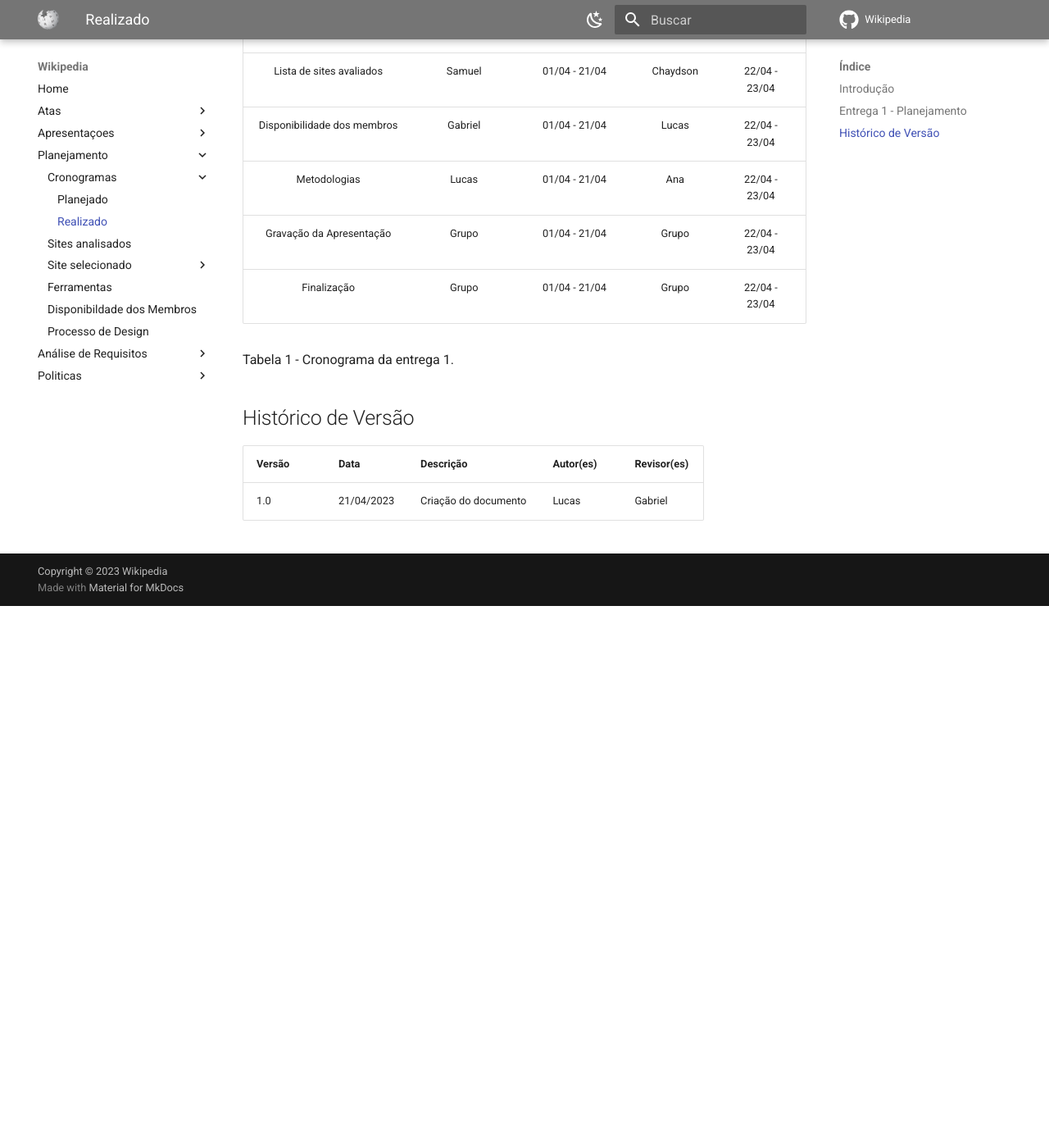
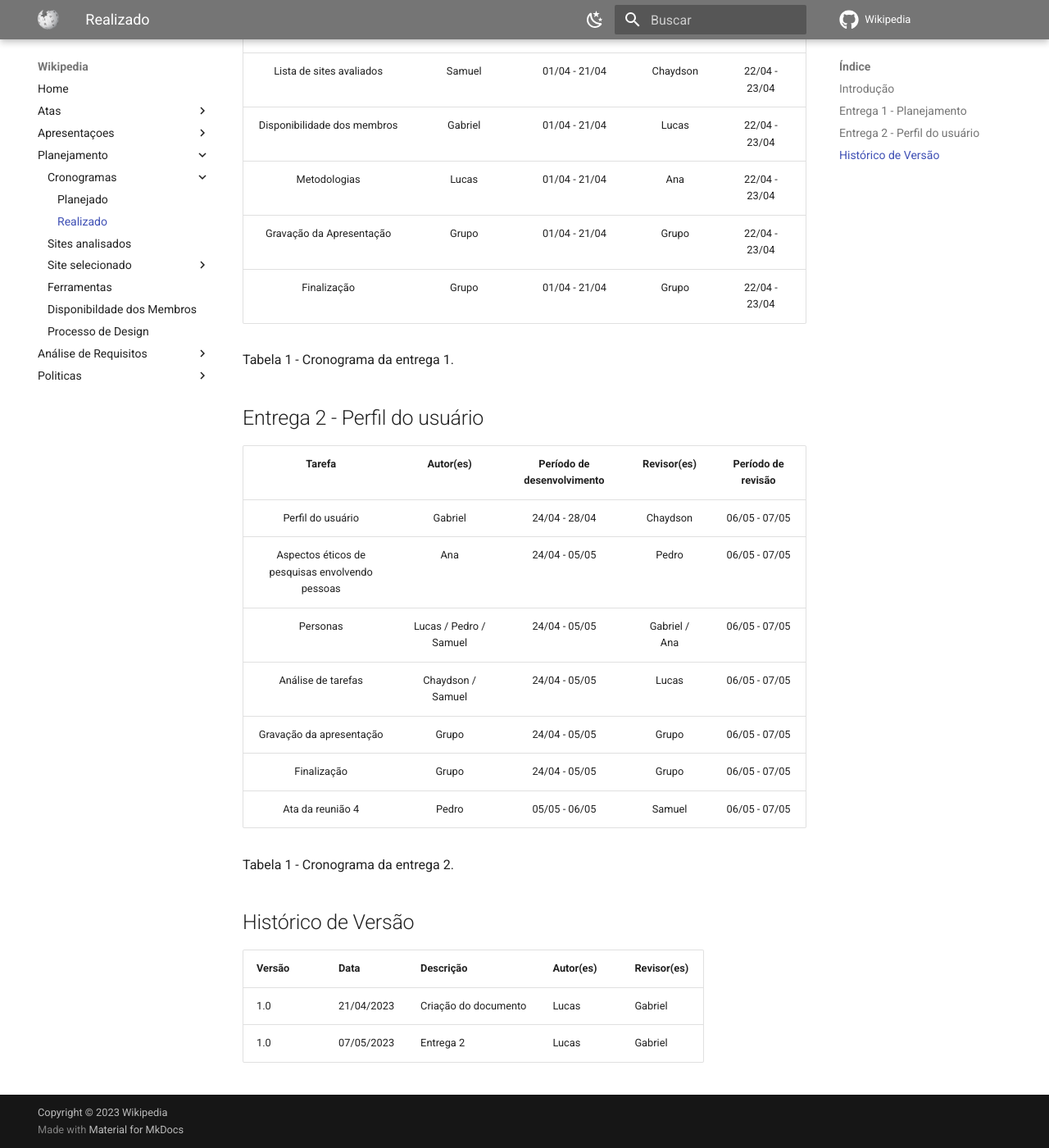
Before and after one commit to Interacao-Humano-Computador/2023.1-Wikipedia, an MkDocs documentation site: the page built from docs/planejamento/cronogramaRealizado.md, in a window 1280 px wide and 1400 px high, scrolled down 1000 px. Shown: the whole window at 82% size. Built offline with MkDocs 1.6.1 and Material for MkDocs 9.7.7, drawn with Linux system fonts in a browser that asks for light colours; comment, search, counter and statistics services are not loaded; before the commit the page ends 1739 px from its top, so only the background shows below that.

Commit message:
Entrega 2

```diff
--- a/docs/planejamento/cronogramaRealizado.md
+++ b/docs/planejamento/cronogramaRealizado.md
@@ -8,26 +8,41 @@
 
 Na tabela 1 encontra-se o cronograma realizado da entrega 1
 
-|                       Tarefa                       |          Autor(es)          | Período de desenvolvimento | Revisor(es) | Período de revisão |
-| :-------------------------------------------------: | :--------------------------: | :-------------------------: | :---------: | :------------------: |
-|             Criação da documentação             |            Lucas            |        01/04 - 01/04        |   Gabriel   |    22/04 - 23/04    |
-|                   Ata reunião 1                   |            Lucas            |        01/04 - 08/04        |   Gabriel   |    09/04 - 23/04    |
-|                   Ata reunião 2                   |            Pedro            |        07/04 - 14/04        |   Samuel   |    22/04 - 23/04    |
-|                  Cronograma geral                  |            Lucas            |        01/04 - 08/04        |   Gabriel   |    09/04 - 23/04    |
-|                     Ferramentas                     |            Pedro            |        01/04 - 03/04        |    Lucas    |        03/04        |
-|              Documentação da equipe              |             Ana             |        01/04 - 07/04        |  Chaydson  |    08/04 - 23/04    |
-|                 Processo de design                 |           Gabriel           |        01/04 - 21/04        |     Ana     |    22/04 - 23/04    |
-| Aplicação do Framework DECIDE no site escolhido | Chaydson, Ana, Lucas e Pedro |        01/04 - 21/04        |   Gabriel   |    22/04 - 23/04    |
-|              Lista de sites avaliados              |            Samuel            |        01/04 - 21/04        |  Chaydson  |    22/04 - 23/04    |
-|             Disponibilidade dos membros             |           Gabriel           |        01/04 - 21/04        |    Lucas    |    22/04 - 23/04    |
-|                    Metodologias                    |            Lucas            |        01/04 - 21/04        |     Ana     |    22/04 - 23/04    |
-|            Gravação da Apresentação            |            Grupo            |        01/04 - 21/04        |    Grupo    |    22/04 - 23/04    |
-|                    Finalização                    |            Grupo            |        01/04 - 21/04        |    Grupo    |    22/04 - 23/04    |
+|                     Tarefa                      |          Autor(es)           | Período de desenvolvimento | Revisor(es) | Período de revisão |
+| :---------------------------------------------: | :--------------------------: | :------------------------: | :---------: | :----------------: |
+|             Criação da documentação             |            Lucas             |       01/04 - 01/04        |   Gabriel   |   22/04 - 23/04    |
+|                  Ata reunião 1                  |            Lucas             |       01/04 - 08/04        |   Gabriel   |   09/04 - 23/04    |
+|                  Ata reunião 2                  |            Pedro             |       07/04 - 14/04        |   Samuel    |   22/04 - 23/04    |
+|                Cronograma geral                 |            Lucas             |       01/04 - 08/04        |   Gabriel   |   09/04 - 23/04    |
+|                   Ferramentas                   |            Pedro             |       01/04 - 03/04        |    Lucas    |       03/04        |
+|             Documentação da equipe              |             Ana              |       01/04 - 07/04        |  Chaydson   |   08/04 - 23/04    |
+|               Processo de design                |           Gabriel            |       01/04 - 21/04        |     Ana     |   22/04 - 23/04    |
+| Aplicação do Framework DECIDE no site escolhido | Chaydson, Ana, Lucas e Pedro |       01/04 - 21/04        |   Gabriel   |   22/04 - 23/04    |
+|            Lista de sites avaliados             |            Samuel            |       01/04 - 21/04        |  Chaydson   |   22/04 - 23/04    |
+|           Disponibilidade dos membros           |           Gabriel            |       01/04 - 21/04        |    Lucas    |   22/04 - 23/04    |
+|                  Metodologias                   |            Lucas             |       01/04 - 21/04        |     Ana     |   22/04 - 23/04    |
+|            Gravação da Apresentação             |            Grupo             |       01/04 - 21/04        |    Grupo    |   22/04 - 23/04    |
+|                   Finalização                   |            Grupo             |       01/04 - 21/04        |    Grupo    |   22/04 - 23/04    |
 
 Tabela 1 - Cronograma da entrega 1.
+
+## Entrega 2 - Perfil do usuário
+
+|                     Tarefa                      |       Autor(es)        | Período de desenvolvimento |  Revisor(es)  | Período de revisão |
+| :---------------------------------------------: | :--------------------: | :------------------------: | :-----------: | :----------------: |
+|                Perfil do usuário                |        Gabriel         |       24/04 - 28/04        |   Chaydson    |   06/05 - 07/05    |
+| Aspectos éticos de pesquisas envolvendo pessoas |          Ana           |       24/04 - 05/05        |     Pedro     |   06/05 - 07/05    |
+|                    Personas                     | Lucas / Pedro / Samuel |       24/04 - 05/05        | Gabriel / Ana |   06/05 - 07/05    |
+|               Análise de tarefas                |   Chaydson / Samuel    |       24/04 - 05/05        |     Lucas     |   06/05 - 07/05    |
+|            Gravação da apresentação             |         Grupo          |       24/04 - 05/05        |     Grupo     |   06/05 - 07/05    |
+|                   Finalização                   |         Grupo          |       24/04 - 05/05        |     Grupo     |   06/05 - 07/05    |
+|                Ata da reunião 4                 |         Pedro          |       05/05 - 06/05        |    Samuel     |   06/05 - 07/05    |
+
+Tabela 1 - Cronograma da entrega 2.
 
 ## Histórico de Versão
 
 | Versão | Data       | Descrição            | Autor(es) | Revisor(es) |
-| ------- | ---------- | ---------------------- | --------- | ----------- |
-| 1.0     | 21/04/2023 | Criação do documento | Lucas     | Gabriel     |
+| ------ | ---------- | -------------------- | --------- | ----------- |
+| 1.0    | 21/04/2023 | Criação do documento | Lucas     | Gabriel     |
+| 1.0    | 07/05/2023 | Entrega 2            | Lucas     | Gabriel     |
```
